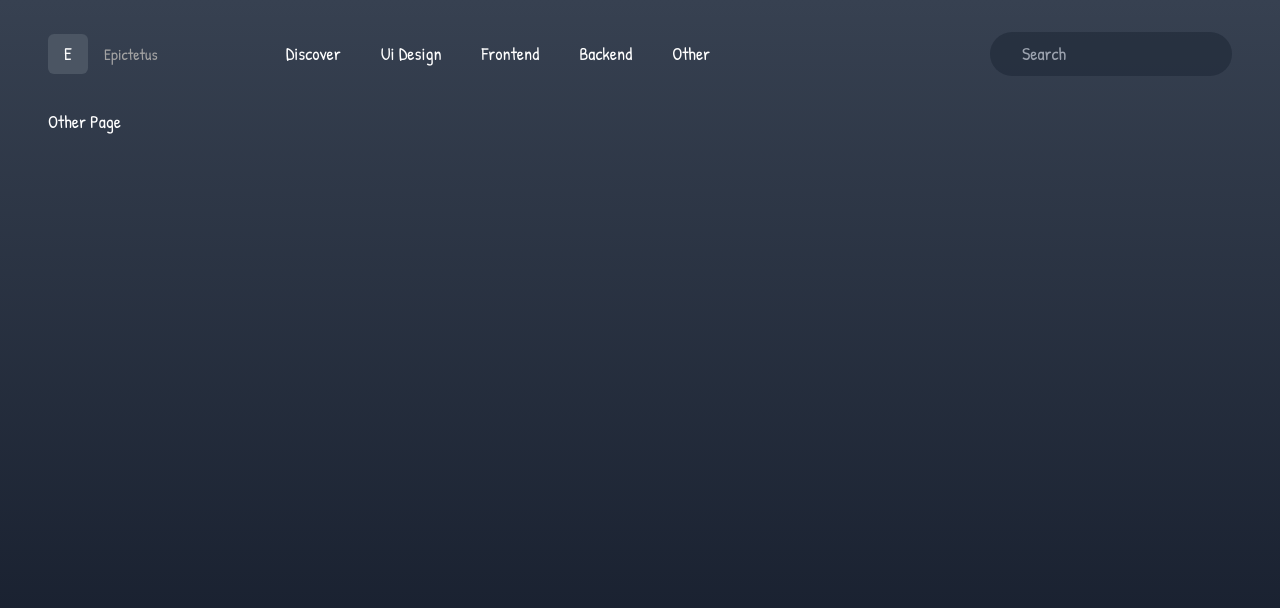
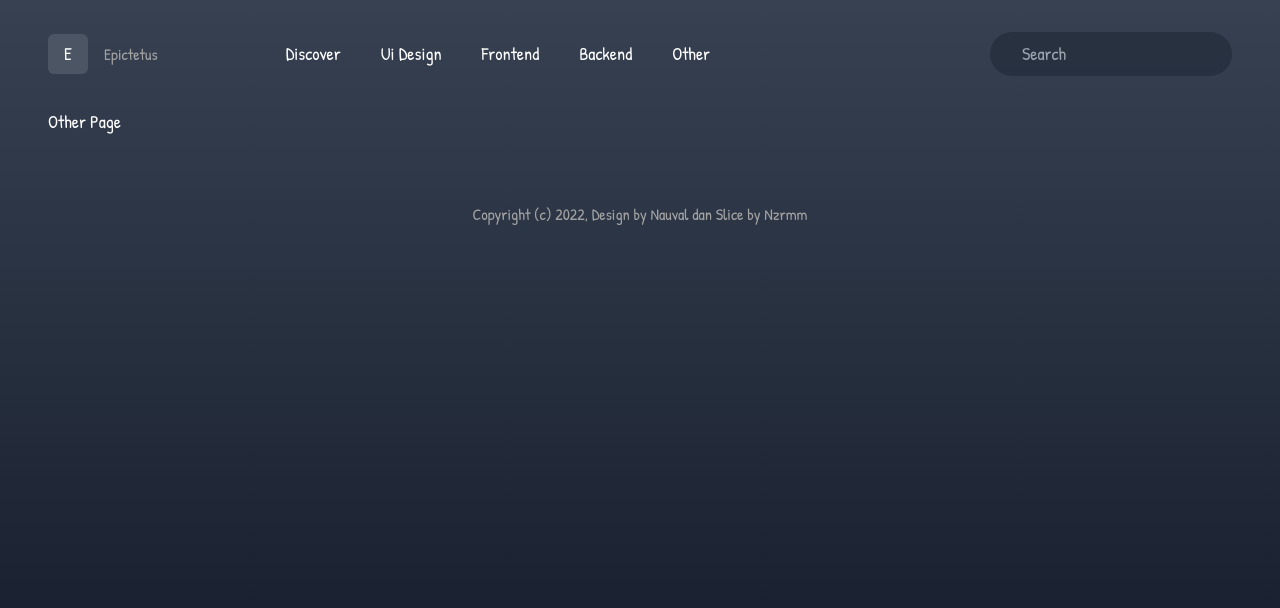
Before and after one commit to nzrmm/slicing-epictetus, a React (Create React App) app: page /other in a window 1280 px wide. Shown: the top 608 px of the page. Built offline with nearby package versions, Linux system fonts and the light colour scheme.

Commit message:
add footer

```diff
--- a/src/App.js
+++ b/src/App.js
@@ -6,6 +6,7 @@ import Backend from './pages/Backend';
 import Other from './pages/Other';
 
 import TheNavbar from './templates/TheNavbar';
+import TheFooter from './templates/TheFooter';
 
 function App() {
   return (
@@ -19,6 +20,7 @@ function App() {
           <Route path="/backend" element={<Backend />}></Route>
           <Route path="/other" element={<Other />}></Route>
         </Routes>
+        <TheFooter />
       </div>
     </main>
   );
--- /dev/null
+++ b/src/templates/TheFooter.js
@@ -0,0 +1,7 @@
+export default function TheFooter() {
+  return (
+    <footer className="py-16 text-center">
+      <span>Copyright (c) 2022, Design by Nauval dan Slice by Nzrmm</span>
+    </footer>
+  );
+}
```
